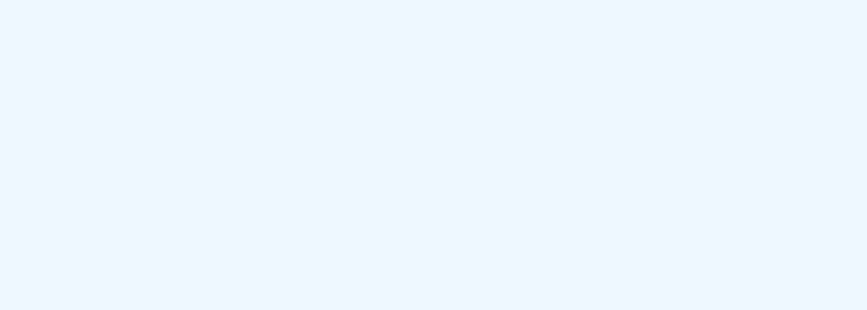
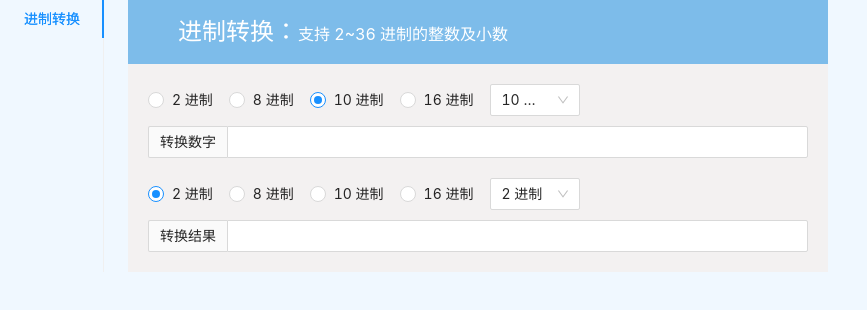
Before and after one commit to maldovar1024/tools, a React (Create React App) app: page / in a window 1280 px wide. Shown: the top 310 px of the page, without its empty margins (0-867 px from the left). Built offline with nearby package versions, Linux system fonts and the light colour scheme.

Commit message:
feat: 添加tab切换

```diff
--- a/src/app.tsx
+++ b/src/app.tsx
@@ -1,5 +1,18 @@
 import React from 'react';
+import { Tabs } from 'antd';
+import { RadixConverter } from './radix-converter';
+import './app.less';
+
+const { TabPane } = Tabs;
 
 export default function App() {
-  return <div className="App"></div>;
+  return (
+    <div className="App">
+      <Tabs tabPosition="left">
+        <TabPane tab="进制转换" key="radix-converter">
+          <RadixConverter />
+        </TabPane>
+      </Tabs>
+    </div>
+  );
 }
```
